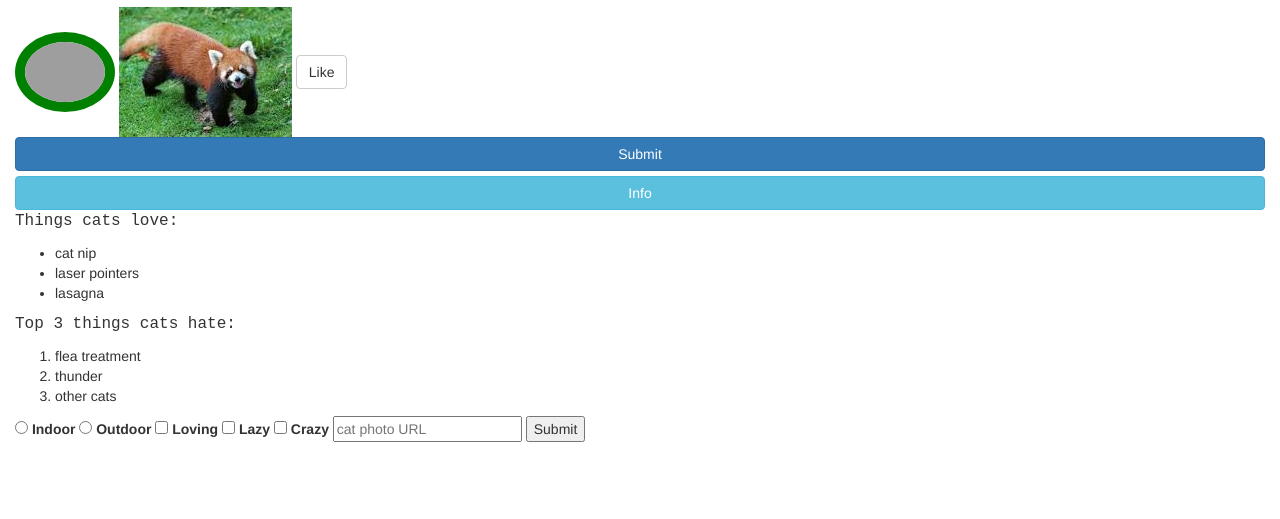
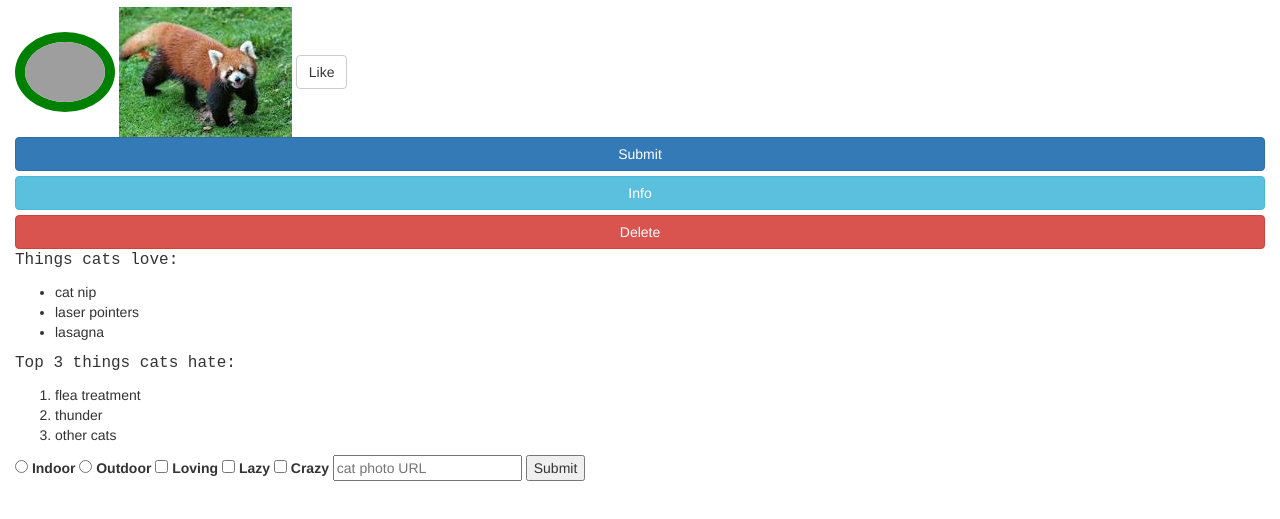
Before and after one commit to wasswaenockmale/Frontend-practice, a plain HTML site: page container/index.html in a window 1280 px wide. Shown: the part 89-608 px from the top of the page. Drawn offline with nearby package versions, Linux system fonts and the light colour scheme; grey boxes are pictures that could not be loaded.

Commit message:
using the 'btn-danger' class to warn the user before taking some actions

```diff
--- a/container/index.html
+++ b/container/index.html
@@ -57,6 +57,8 @@
         <button class="btn btn-primary btn-block">Submit</button>
         <!-- using the btn-info to add more style to the button  -->
         <button class="btn btn-block btn-info">Info</button>
+        <!-- warning users of dangerous actions using btn-danger -->
+        <button class="btn btn-block btn-danger">Delete</button>
         <p>Things cats love:</p>
         <ul>
             <li>cat nip</li>
```
